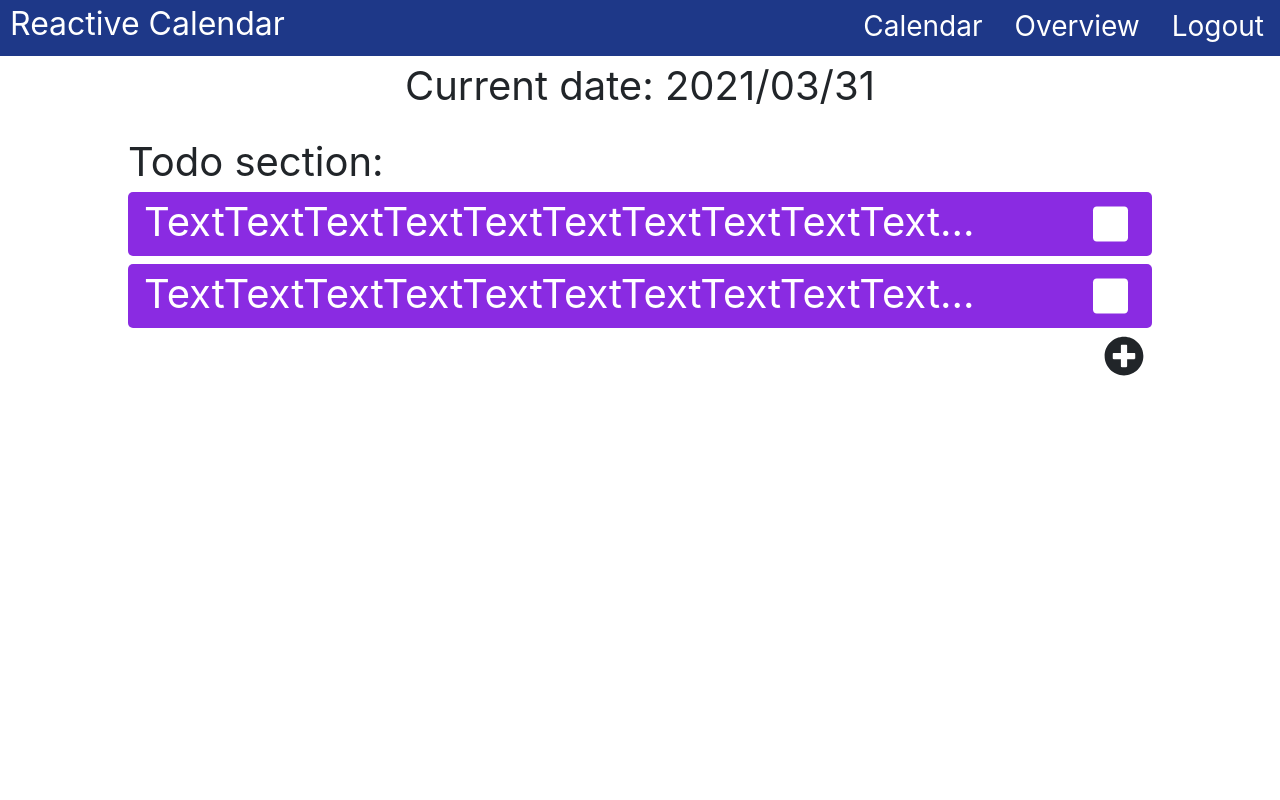
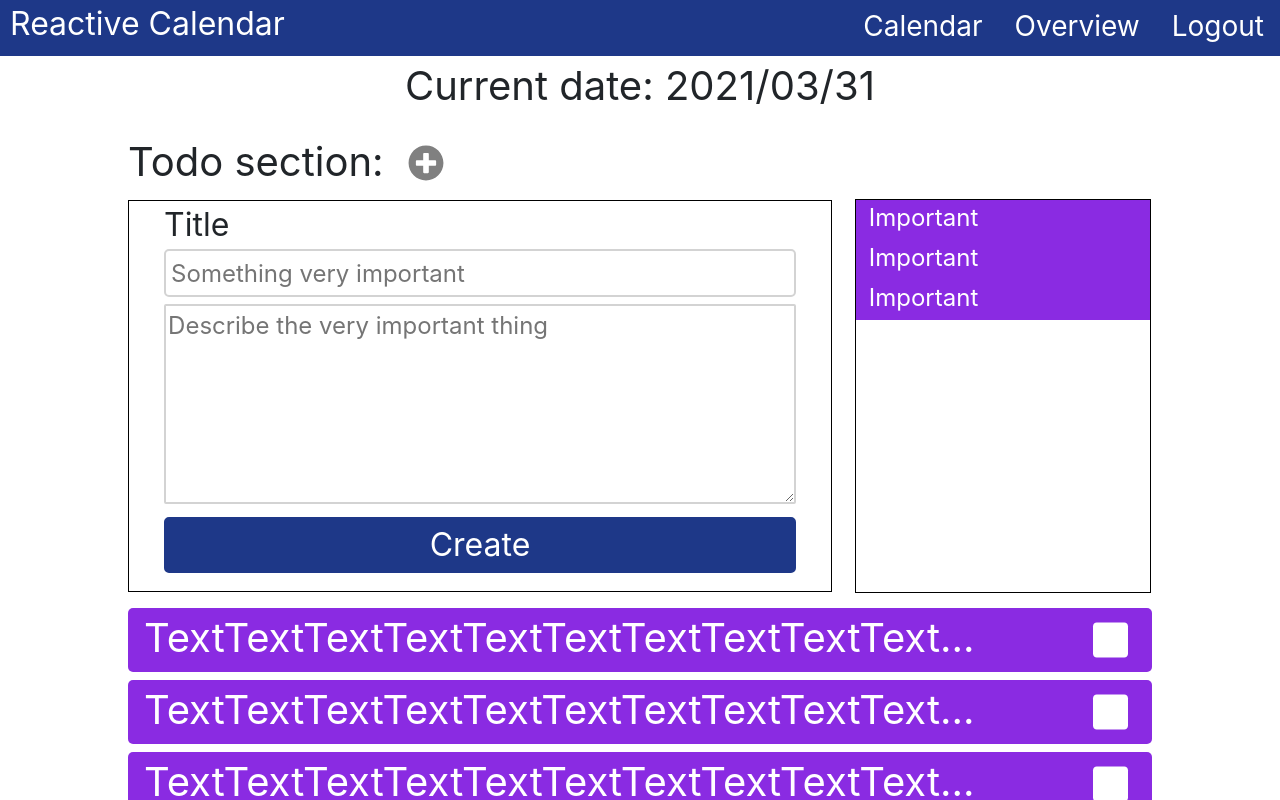
Before and after one commit to idrizovdjem/reactive-calendar, a React (Create React App) app in the folder reactive-calendar/: page / in a window 1280 px wide. Built offline with nearby package versions, Linux system fonts and the light colour scheme.

Commit message:
Add todo form and label components

```diff
--- a/reactive-calendar/src/components/TodoContainer/TodoContainer.js
+++ b/reactive-calendar/src/components/TodoContainer/TodoContainer.js
@@ -4,6 +4,8 @@ import { FontAwesomeIcon } from '@fortawesome/react-fontawesome'
 import { faPlusCircle } from '@fortawesome/free-solid-svg-icons'
 
 import Todo from './Todo/Todo';
+import TodoForm from './TodoForm/TodoForm';
+import TodoLabels from './TodoLabels/TodoLabels';
 
 class TodoContainer extends Component {
     // TODO: add todo label
@@ -15,9 +17,22 @@ class TodoContainer extends Component {
 
                 <div className={classes.TodoSection}>
                     <span className={classes.TodoSectionText}>Todo section:</span>
+                    <FontAwesomeIcon icon={faPlusCircle} className={classes.Add}/>
+                    <div className={classes.Form}>
+                        <TodoForm />
+                        <TodoLabels />
+                    </div>
+
                     <Todo />
                     <Todo />
-                    <FontAwesomeIcon icon={faPlusCircle} className={classes.Add}/>
+                    <Todo />
+                    <Todo />
+                    <Todo />
+                    <Todo />
+                    <Todo />
+                    <Todo />
+                    <Todo />
+                    <Todo />
                 </div>
             </div>
         );
--- a/reactive-calendar/src/components/TodoContainer/TodoContainer.module.css
+++ b/reactive-calendar/src/components/TodoContainer/TodoContainer.module.css
@@ -3,6 +3,7 @@
     margin: auto;
     height: 93vh;
     text-align: center;
+    overflow-x: hidden;
 }
 
 .CurrentDate {
@@ -22,14 +23,20 @@
 }
 
 .Add {
-    float: right;
-    font-size: 5vh;
-    margin-right: 1vh;
+    font-size: 4.5vh;
+    margin-left: 3vh;
+    color: gray;
 }
 
 .Add:hover {
-    color: blue;
+    color: black;
     cursor: pointer;
+}
+
+.Form {
+    width: 80vw;
+    height: 50vh;
+    margin-bottom: 2vh;
 }
 
 @media screen and (max-width: 600px) {
--- /dev/null
+++ b/reactive-calendar/src/components/TodoContainer/TodoForm/TodoForm.js
@@ -0,0 +1,18 @@
+import React, { Component } from 'react';
+import classes from './TodoForm.module.css';
+
+class TodoForm extends Component {
+
+    render() {
+        return (
+            <div className={classes.TodoForm}>
+                <label htmlFor='title' className={classes.TitleLabel}>Title</label>
+                <input type='text' placeholder='Something very important' id='title' className={classes.TitleInput}/>
+                <textarea className={classes.Textarea} placeholder='Describe the very important thing'></textarea>
+                <button className={classes.CreateButton}>Create</button>
+            </div>
+        );
+    }
+}
+
+export default TodoForm;
--- /dev/null
+++ b/reactive-calendar/src/components/TodoContainer/TodoForm/TodoForm.module.css
@@ -0,0 +1,61 @@
+.TodoForm {
+    width: 55vw;
+    border: 1px solid black;
+    height: 49vh;
+    margin-top: 1vh;
+    float: left;
+}
+
+.TitleInput {
+    width: 90%;
+    margin-left: 5%;
+    font-size: 3vh;
+    padding-left: 5px;
+    border: 2px solid lightgray;
+    border-radius: 5px;
+    outline: none;
+    height: 6vh;
+}
+
+.TitleInput:focus {
+    border-color: black;
+}
+
+.Textarea {
+    width: 90%;
+    margin-left: 5%;
+    margin-top: 1%;
+    font-size: 3vh;
+    border: 2px solid lightgray;
+    outline: none;
+    border-radius: 2px;
+    height: 25vh;
+}
+
+.Textarea:focus {
+    border-color: black;
+}
+
+.CreateButton {
+    width: 90%;
+    margin-left: 5%;
+    margin-top: 1%;
+    height: 7vh;
+    font-size: 4vh;
+    background-color: #1E3888;
+    border: 2px solid #1E3888;
+    border-radius: 5px;
+    color: white;
+}
+
+.CreateButton:hover {
+    color: #1E3888;
+    background-color: white;
+    cursor: pointer;
+}
+
+.TitleLabel {
+    margin-left: 5%;
+    font-size: 4vh;
+    height: 5vh;
+}
--- /dev/null
+++ b/reactive-calendar/src/components/TodoContainer/TodoLabels/Label/Label.js
@@ -0,0 +1,15 @@
+import React, { Component } from 'react';
+import classes from './Label.module.css';
+
+class Label extends Component {
+
+    render() {
+        return (
+            <div className={classes.Label}>
+                <p className={classes.LabelText}>Important</p>
+            </div>
+        );
+    }
+}
+
+export default Label;
--- /dev/null
+++ b/reactive-calendar/src/components/TodoContainer/TodoLabels/Label/Label.module.css
@@ -0,0 +1,15 @@
+.Label {
+    width: 23vw;
+    height: 5vh;
+}
+
+.LabelText {
+    margin: 0;
+    padding: 0;
+    font-size: 3vh;
+    height: 5vh;
+    background-color: blueviolet;
+    color: white;
+    width: 100%;
+    padding-left: 1vw;
+}
--- /dev/null
+++ b/reactive-calendar/src/components/TodoContainer/TodoLabels/TodoLabels.js
@@ -0,0 +1,19 @@
+import React, { Component } from 'react';
+import classes from './TodoLabels.module.css';
+
+import Label from './Label/Label';
+
+class TodoLabels extends Component {
+
+    render() {
+        return (
+            <div className={classes.TodoLabels}>
+                <Label />
+                <Label />
+                <Label />
+            </div>
+        );
+    }
+}
+
+export default TodoLabels;
--- /dev/null
+++ b/reactive-calendar/src/components/TodoContainer/TodoLabels/TodoLabels.module.css
@@ -0,0 +1,8 @@
+.TodoLabels {
+    width: 23vw;
+    outline: 1px solid black;
+    float: left;
+    height: 49vh;
+    margin-top: 1vh;
+    margin-left: 3vh;
+}
```
